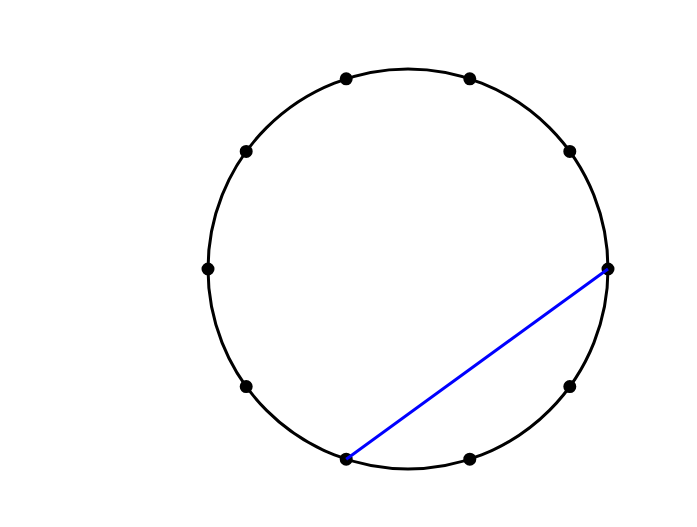
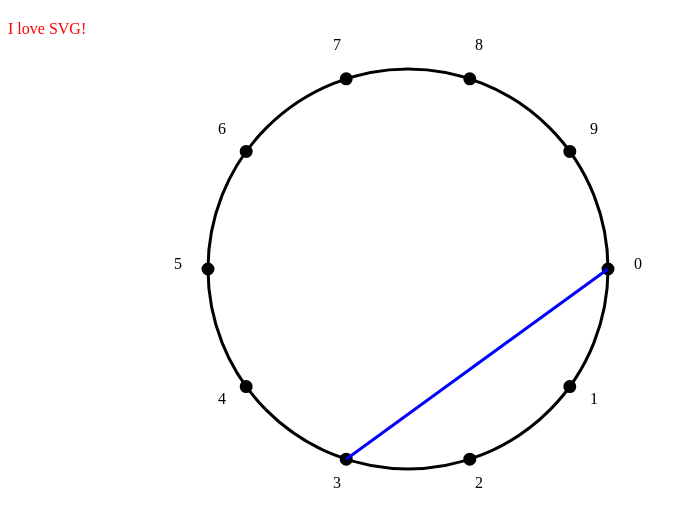
Before and after one commit to jlg-formation/jaocv1-nov-2020, a website: page src/index.html in a window 1280 px wide. Shown: the part 61-588 px from the top of the page, without its empty margins (0-697 px from the left). Drawn offline with Linux system fonts and the light colour scheme.

Commit message:
added label

```diff
--- a/src/index.html
+++ b/src/index.html
@@ -16,6 +16,7 @@
         stroke-width="3"
         fill="transparent"
       />
+      <text x="0" y="15" fill="red">I love SVG!</text>
     </svg>
     <script src="main.js"></script>
   </body>
--- a/src/main.js
+++ b/src/main.js
@@ -1,11 +1,19 @@
 const SVGNS = "http://www.w3.org/2000/svg";
+
+function getAngle(n, c) {
+  return (n * (Math.PI * 2)) / c.nbr;
+}
+
+function getPoint(n, c) {
+  const angle = getAngle(n, c);
+  return { x: c.cx + c.r * Math.cos(angle), y: c.cy + c.r * Math.sin(angle) };
+}
 
 function addSmallCircles(c) {
   const svg = document.querySelector("svg");
   for (let i = 0; i < c.nbr; i++) {
-    const angle = (i * (Math.PI * 2)) / c.nbr;
-    const x = c.cx + c.r * Math.cos(angle);
-    const y = c.cy + c.r * Math.sin(angle);
+    const { x, y } = getPoint(i, c);
+
     const circle = document.createElementNS(SVGNS, "circle");
     circle.setAttributeNS(null, "cx", x);
     circle.setAttributeNS(null, "cy", y);
@@ -14,23 +22,33 @@ function addSmallCircles(c) {
     circle.setAttributeNS(null, "stroke", "black");
     circle.setAttributeNS(null, "stroke-width", "3");
     svg.appendChild(circle);
+
+    const p = getPoint(i, {
+      r: c.r + 30,
+      cx: c.cx,
+      cy: c.cy,
+      nbr: c.nbr,
+    });
+
+    const text = document.createElementNS(SVGNS, "text");
+    text.setAttributeNS(null, "x", p.x);
+    text.setAttributeNS(null, "y", p.y);
+    text.setAttributeNS(null, "fill", "black");
+    text.setAttributeNS(null, "text-anchor", "middle");
+    text.appendChild(document.createTextNode(i));
+    svg.appendChild(text);
   }
 }
 
 function addLine(n1, n2, c) {
   const svg = document.querySelector("svg");
-  const angle1 = (n1 * (Math.PI * 2)) / c.nbr;
-  const angle2 = (n2 * (Math.PI * 2)) / c.nbr;
-
-  const x1 = c.cx + c.r * Math.cos(angle1);
-  const y1 = c.cy + c.r * Math.sin(angle1);
-  const x2 = c.cx + c.r * Math.cos(angle2);
-  const y2 = c.cy + c.r * Math.sin(angle2);
+  const p1 = getPoint(n1, c);
+  const p2 = getPoint(n2, c);
   const line = document.createElementNS(SVGNS, "line");
-  line.setAttributeNS(null, "x1", x1);
-  line.setAttributeNS(null, "y1", y1);
-  line.setAttributeNS(null, "x2", x2);
-  line.setAttributeNS(null, "y2", y2);
+  line.setAttributeNS(null, "x1", p1.x);
+  line.setAttributeNS(null, "y1", p1.y);
+  line.setAttributeNS(null, "x2", p2.x);
+  line.setAttributeNS(null, "y2", p2.y);
   line.setAttributeNS(null, "stroke", "blue");
   line.setAttributeNS(null, "stroke-width", "3");
   svg.appendChild(line);
```
